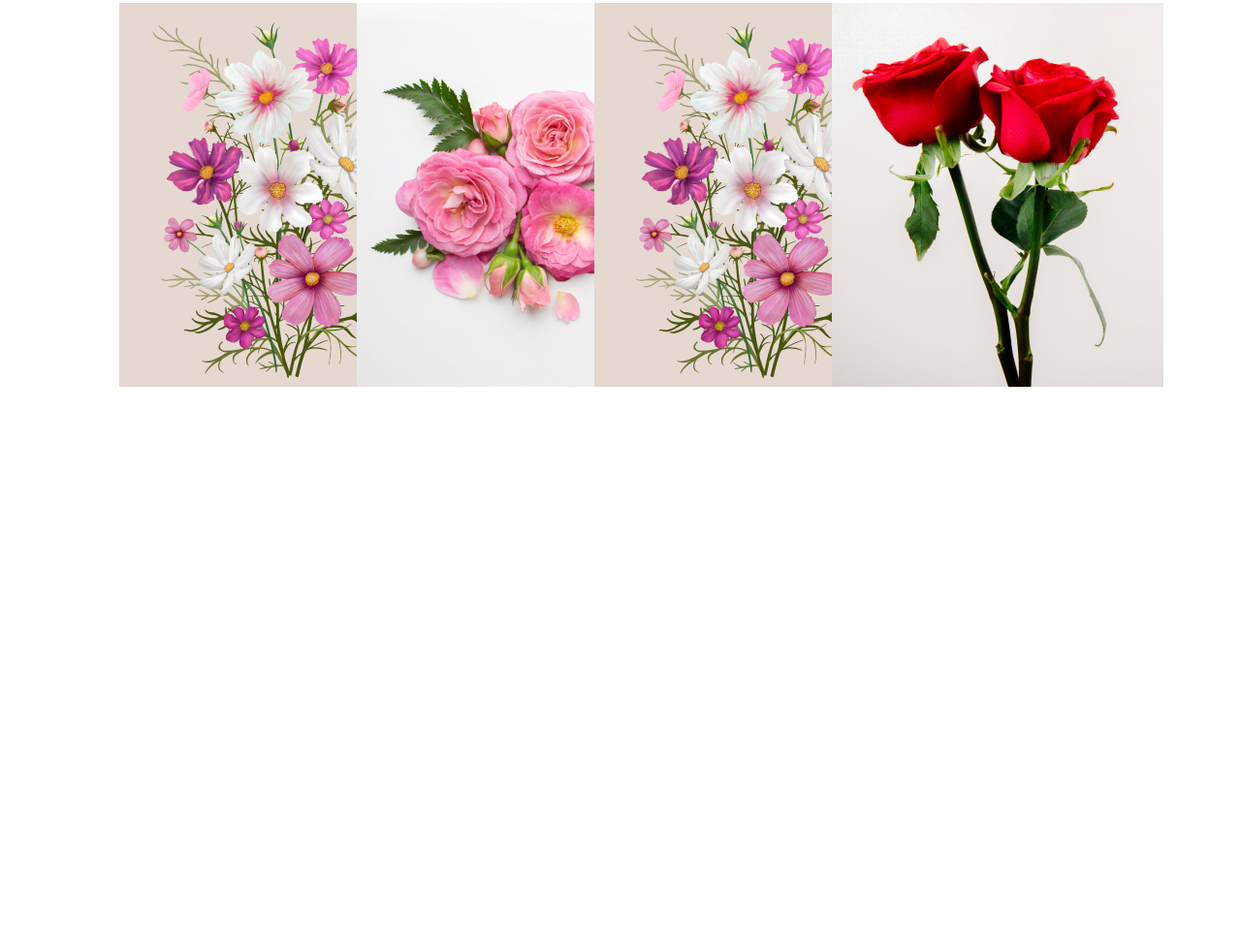
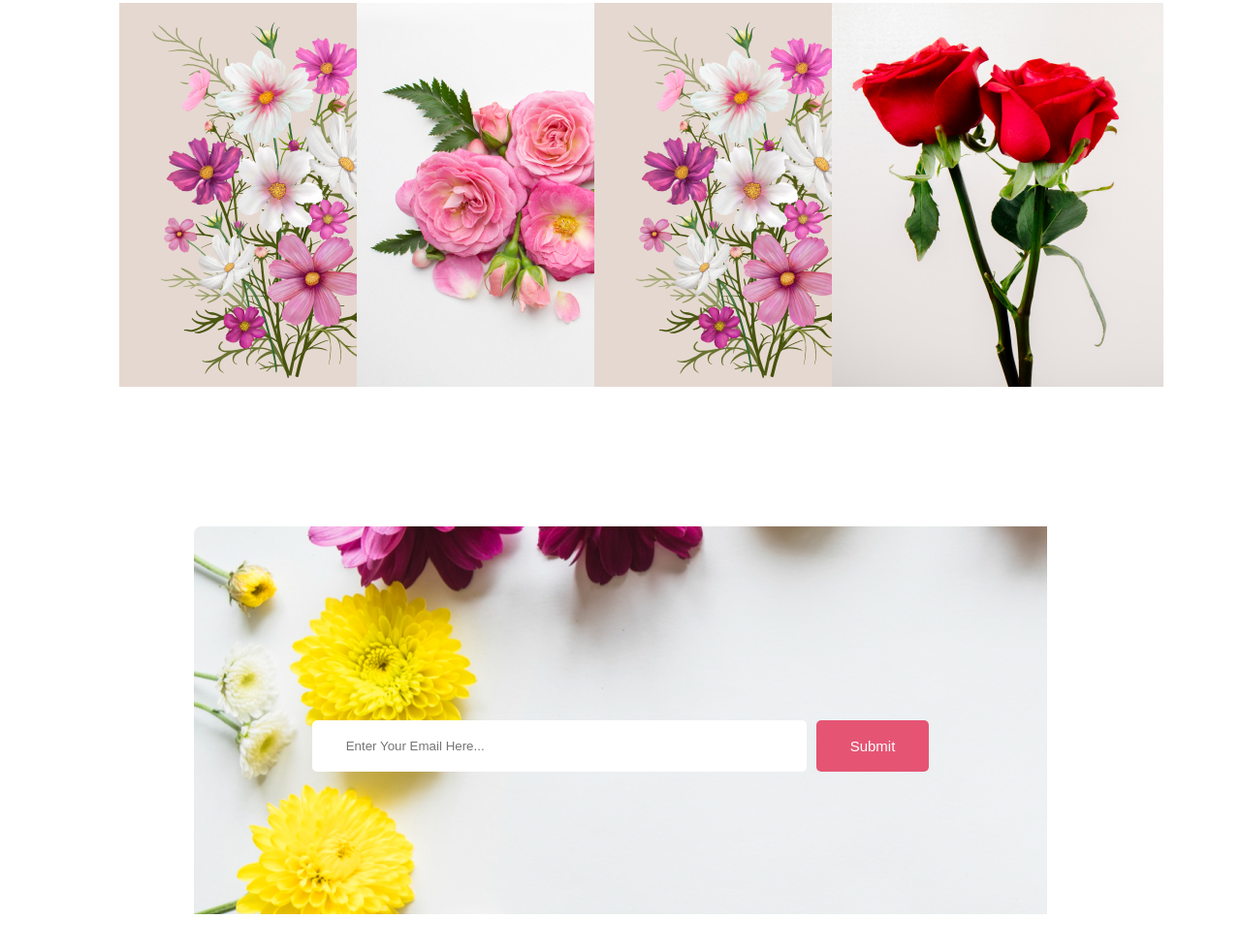
Before and after one commit to rouf03/my-flower-shop, a plain HTML site: page index.html in a window 1280 px wide. Shown: the part 3441-4422 px from the top of the page at 97% size. Before the commit the page ends 3856 px from the top, so only its background shows below. Drawn offline with Linux system fonts and the light colour scheme.

Commit message:
completed latest deal and input section

```diff
--- a/css/style.css
+++ b/css/style.css
@@ -267,3 +267,43 @@ body {
     height: 200px;
     padding-inline: 20px;
 }
+
+/* Latest Deal Section Styles */
+
+.latest-deal {
+    background-image: url(../images/Rectangle\ 9.png);
+    background-repeat: no-repeat;
+    margin-top: 128px;
+    margin-right: 200px;
+    margin-left: 200px;
+    margin-bottom: 128px;
+    height: 50vh;
+}
+
+.input-mail {
+    display: flex;
+    justify-content: center;
+    padding-top: 200px;
+}
+
+.input-box {
+    display: block;
+    margin-bottom: 25px;
+    padding: 18px 35px;
+    color: #757575;
+    border-radius: 5px;
+    background: #FFF;
+    border: 0;
+    width: 50%;
+}
+
+.btn-primary-2 {
+    border-radius: 5px;
+    background: #E55473;
+    border: none;
+    color: white;
+    font-size: 15px;
+    margin-bottom: 25px;
+    margin-left: 10px;
+    padding: 18px 35px;
+}
--- a/index.html
+++ b/index.html
@@ -130,10 +130,6 @@
                     </div>
                     <div class="insta-div-img"><img src="images/Rectangle 6.png" alt="" class="insta-img-item">
                     </div>
-
-
-
-
                 </div>
             </div>
         </section>
@@ -141,7 +137,17 @@
         <!-- Latest Deal Section -->
 
         <section>
+            <div class="latest-deal">
+            <div class="">
+                <h1 class="latest-deal-title"></h1>
+                <p class="latest-deal-description"></p>
 
+            </div>
+            <div class="input-mail">
+                <input class="input-box" type="text" placeholder="Enter Your Email Here...">
+                <button class="btn-primary-2" type="submit">Submit</button>
+            </div>
+        </div>
         </section>
     </main>
 
```
